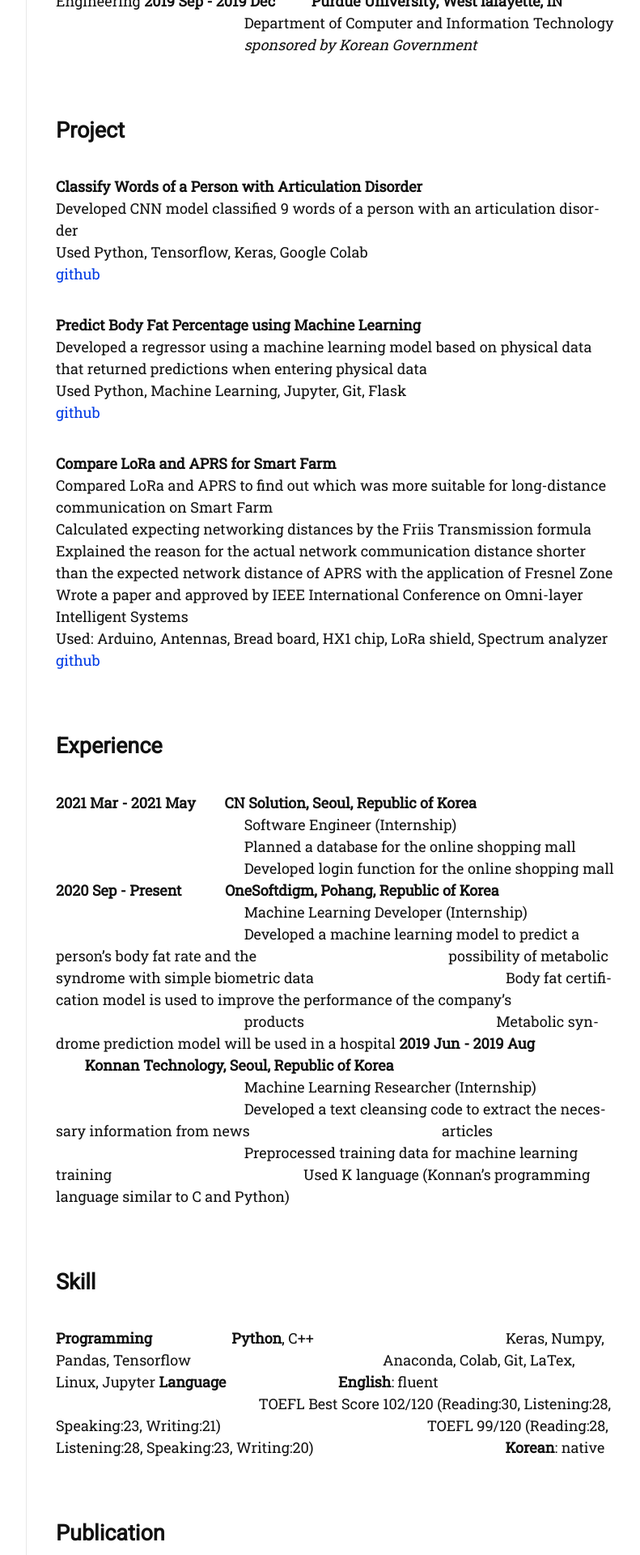
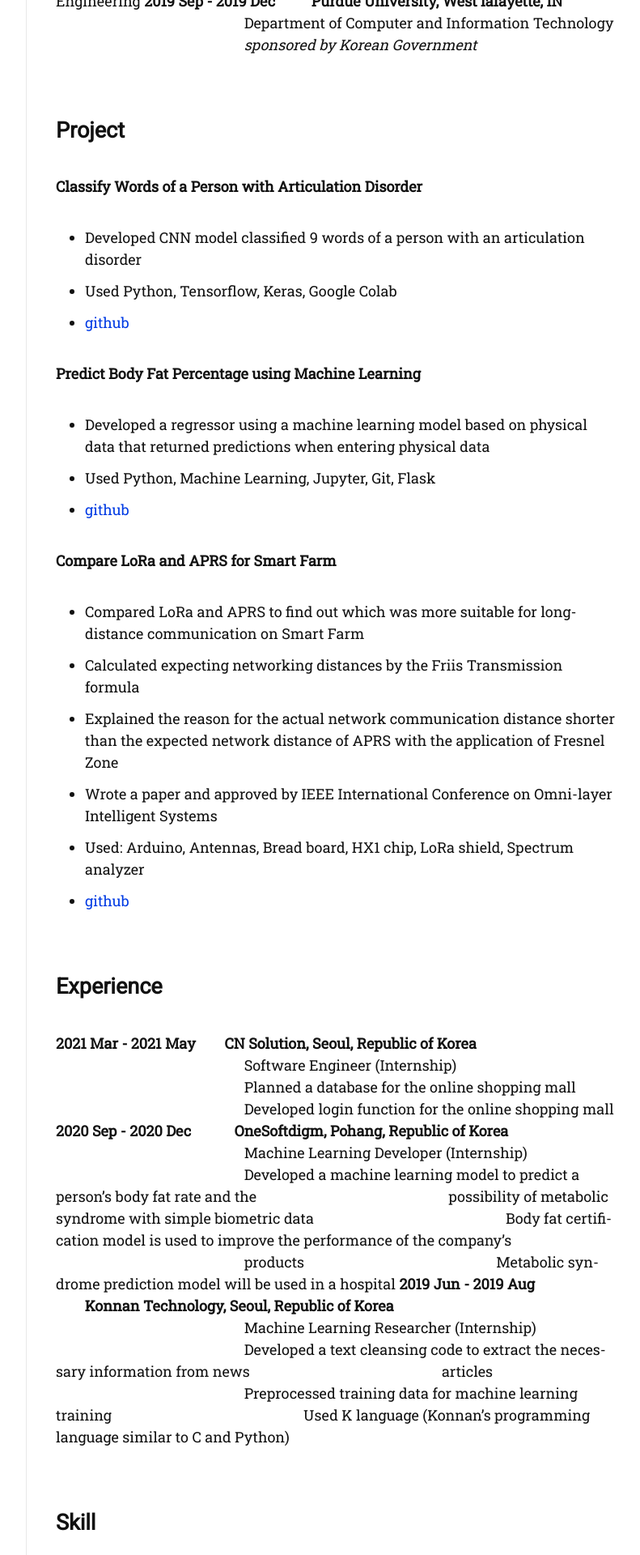
Before and after one commit to dlgur1994/dlgur1994.github.io, a Jekyll site: the page built from about.md, in a window 1280 px wide. Shown: the part 501-2421 px from the top of the page at 81% size, without its empty margins (357-1148 px from the left). Built offline with Jekyll 4.4.1, drawn with Linux system fonts in a browser that asks for light colours; nearby versions of some CDN libraries; some web fonts are replaced.

Commit message:
AboutPage updated 21/07/07

```diff
--- a/about.md
+++ b/about.md
@@ -14,28 +14,29 @@ permalink: /about/
 
 ## Project
 **Classify Words of a Person with Articulation Disorder**
-Developed CNN model classified 9 words of a person with an articulation disorder
-Used Python, Tensorflow, Keras, Google Colab
-[github](https://github.com/dlgur1994/Classify-Words-of-a-Person-with-Articulation-Disorder-using-Deep-Learning)
+- Developed CNN model classified 9 words of a person with an articulation disorder
+- Used Python, Tensorflow, Keras, Google Colab
+- [github](https://github.com/dlgur1994/Classify-Words-of-a-Person-with-Articulation-Disorder-using-Deep-Learning)
 
 **Predict Body Fat Percentage using Machine Learning**
-Developed a regressor using a machine learning model based on physical data that returned predictions when entering physical data
-Used Python, Machine Learning, Jupyter, Git, Flask
-[github](https://github.com/dlgur1994/Predict-Body-Fat-Percentage-using-Machine-Learning)
+- Developed a regressor using a machine learning model based on physical data that returned predictions when entering physical data
+- Used Python, Machine Learning, Jupyter, Git, Flask
+- [github](https://github.com/dlgur1994/Predict-Body-Fat-Percentage-using-Machine-Learning)
 
 **Compare LoRa and APRS for Smart Farm**
-Compared LoRa and APRS to find out which was more suitable for long-distance communication on Smart Farm
-Calculated expecting networking distances by the Friis Transmission formula    Explained the reason for the actual network communication distance shorter than the expected network distance of APRS with the application of Fresnel Zone
-Wrote a paper and approved by IEEE International Conference on Omni-layer Intelligent Systems
-Used: Arduino, Antennas, Bread board, HX1 chip, LoRa shield, Spectrum analyzer
-[github](https://github.com/dlgur1994/Compare-LoRa-and-APRS-for-Smart-Farm)
+- Compared LoRa and APRS to find out which was more suitable for long-distance communication on Smart Farm
+- Calculated expecting networking distances by the Friis Transmission formula
+- Explained the reason for the actual network communication distance shorter than the expected network distance of APRS with the application of Fresnel Zone
+- Wrote a paper and approved by IEEE International Conference on Omni-layer Intelligent Systems
+- Used: Arduino, Antennas, Bread board, HX1 chip, LoRa shield, Spectrum analyzer
+- [github](https://github.com/dlgur1994/Compare-LoRa-and-APRS-for-Smart-Farm)
 
 ## Experience
 **2021 Mar - 2021 May** &nbsp;&nbsp;&nbsp;&nbsp;&nbsp;&nbsp;&nbsp;**CN Solution, Seoul, Republic of Korea**
 &nbsp;&nbsp;&nbsp;&nbsp;&nbsp;&nbsp;&nbsp;&nbsp;&nbsp;&nbsp;&nbsp;&nbsp;&nbsp;&nbsp;&nbsp;&nbsp;&nbsp;&nbsp;&nbsp;&nbsp;&nbsp;&nbsp;&nbsp;&nbsp;&nbsp;&nbsp;&nbsp;&nbsp;&nbsp;&nbsp;&nbsp;&nbsp;&nbsp;&nbsp;&nbsp;&nbsp;&nbsp;&nbsp;&nbsp;&nbsp;&nbsp;&nbsp;&nbsp;&nbsp;&nbsp;&nbsp;&nbsp;&nbsp;&nbsp;&nbsp;&nbsp;&nbsp;Software Engineer (Internship)
 &nbsp;&nbsp;&nbsp;&nbsp;&nbsp;&nbsp;&nbsp;&nbsp;&nbsp;&nbsp;&nbsp;&nbsp;&nbsp;&nbsp;&nbsp;&nbsp;&nbsp;&nbsp;&nbsp;&nbsp;&nbsp;&nbsp;&nbsp;&nbsp;&nbsp;&nbsp;&nbsp;&nbsp;&nbsp;&nbsp;&nbsp;&nbsp;&nbsp;&nbsp;&nbsp;&nbsp;&nbsp;&nbsp;&nbsp;&nbsp;&nbsp;&nbsp;&nbsp;&nbsp;&nbsp;&nbsp;&nbsp;&nbsp;&nbsp;&nbsp;&nbsp;&nbsp;Planned a database for the online shopping mall
 &nbsp;&nbsp;&nbsp;&nbsp;&nbsp;&nbsp;&nbsp;&nbsp;&nbsp;&nbsp;&nbsp;&nbsp;&nbsp;&nbsp;&nbsp;&nbsp;&nbsp;&nbsp;&nbsp;&nbsp;&nbsp;&nbsp;&nbsp;&nbsp;&nbsp;&nbsp;&nbsp;&nbsp;&nbsp;&nbsp;&nbsp;&nbsp;&nbsp;&nbsp;&nbsp;&nbsp;&nbsp;&nbsp;&nbsp;&nbsp;&nbsp;&nbsp;&nbsp;&nbsp;&nbsp;&nbsp;&nbsp;&nbsp;&nbsp;&nbsp;&nbsp;&nbsp;Developed login function for the online shopping mall
-**2020 Sep - Present** &nbsp;&nbsp;&nbsp;&nbsp;&nbsp;&nbsp;&nbsp;&nbsp;&nbsp;&nbsp;&nbsp;**OneSoftdigm, Pohang, Republic of Korea**
+**2020 Sep - 2020 Dec** &nbsp;&nbsp;&nbsp;&nbsp;&nbsp;&nbsp;&nbsp;&nbsp;&nbsp;&nbsp;&nbsp;**OneSoftdigm, Pohang, Republic of Korea**
 &nbsp;&nbsp;&nbsp;&nbsp;&nbsp;&nbsp;&nbsp;&nbsp;&nbsp;&nbsp;&nbsp;&nbsp;&nbsp;&nbsp;&nbsp;&nbsp;&nbsp;&nbsp;&nbsp;&nbsp;&nbsp;&nbsp;&nbsp;&nbsp;&nbsp;&nbsp;&nbsp;&nbsp;&nbsp;&nbsp;&nbsp;&nbsp;&nbsp;&nbsp;&nbsp;&nbsp;&nbsp;&nbsp;&nbsp;&nbsp;&nbsp;&nbsp;&nbsp;&nbsp;&nbsp;&nbsp;&nbsp;&nbsp;&nbsp;&nbsp;&nbsp;&nbsp;Machine Learning Developer (Internship)
 &nbsp;&nbsp;&nbsp;&nbsp;&nbsp;&nbsp;&nbsp;&nbsp;&nbsp;&nbsp;&nbsp;&nbsp;&nbsp;&nbsp;&nbsp;&nbsp;&nbsp;&nbsp;&nbsp;&nbsp;&nbsp;&nbsp;&nbsp;&nbsp;&nbsp;&nbsp;&nbsp;&nbsp;&nbsp;&nbsp;&nbsp;&nbsp;&nbsp;&nbsp;&nbsp;&nbsp;&nbsp;&nbsp;&nbsp;&nbsp;&nbsp;&nbsp;&nbsp;&nbsp;&nbsp;&nbsp;&nbsp;&nbsp;&nbsp;&nbsp;&nbsp;&nbsp;Developed a machine learning model to predict a person's body fat rate and the
 &nbsp;&nbsp;&nbsp;&nbsp;&nbsp;&nbsp;&nbsp;&nbsp;&nbsp;&nbsp;&nbsp;&nbsp;&nbsp;&nbsp;&nbsp;&nbsp;&nbsp;&nbsp;&nbsp;&nbsp;&nbsp;&nbsp;&nbsp;&nbsp;&nbsp;&nbsp;&nbsp;&nbsp;&nbsp;&nbsp;&nbsp;&nbsp;&nbsp;&nbsp;&nbsp;&nbsp;&nbsp;&nbsp;&nbsp;&nbsp;&nbsp;&nbsp;&nbsp;&nbsp;&nbsp;&nbsp;&nbsp;&nbsp;&nbsp;&nbsp;&nbsp;&nbsp;possibility of metabolic syndrome with simple biometric data
```
